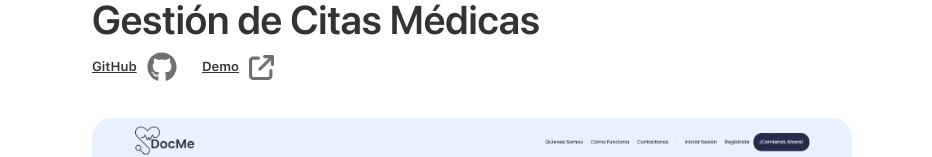
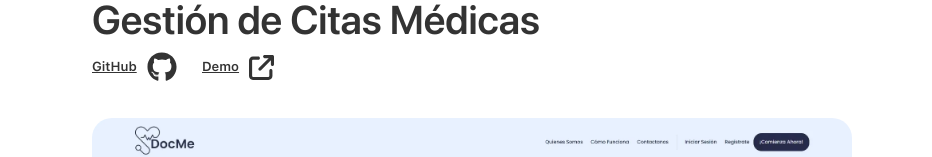
Before and after one commit to KevinJp21/Portfolio-KJ, a React (Vite) app: page /Projects/DocMe in a window 1280 px wide. Shown: the part 151-308 px from the top of the page, without its empty margins (168-1100 px from the left). Built offline with nearby package versions, Linux system fonts and the light colour scheme.

Commit message:
Cambiando color de iconos de los articulos

```diff
--- a/src/Components/Articles/Articles.css
+++ b/src/Components/Articles/Articles.css
@@ -45,7 +45,7 @@ article{
 }
 
 .projectHeader .projectHeaderMeta a svg{
-    fill: var(--Grey);
+    fill: var(--Grey-Dark);
     transition: transform .3s ease;
 }
 
```
